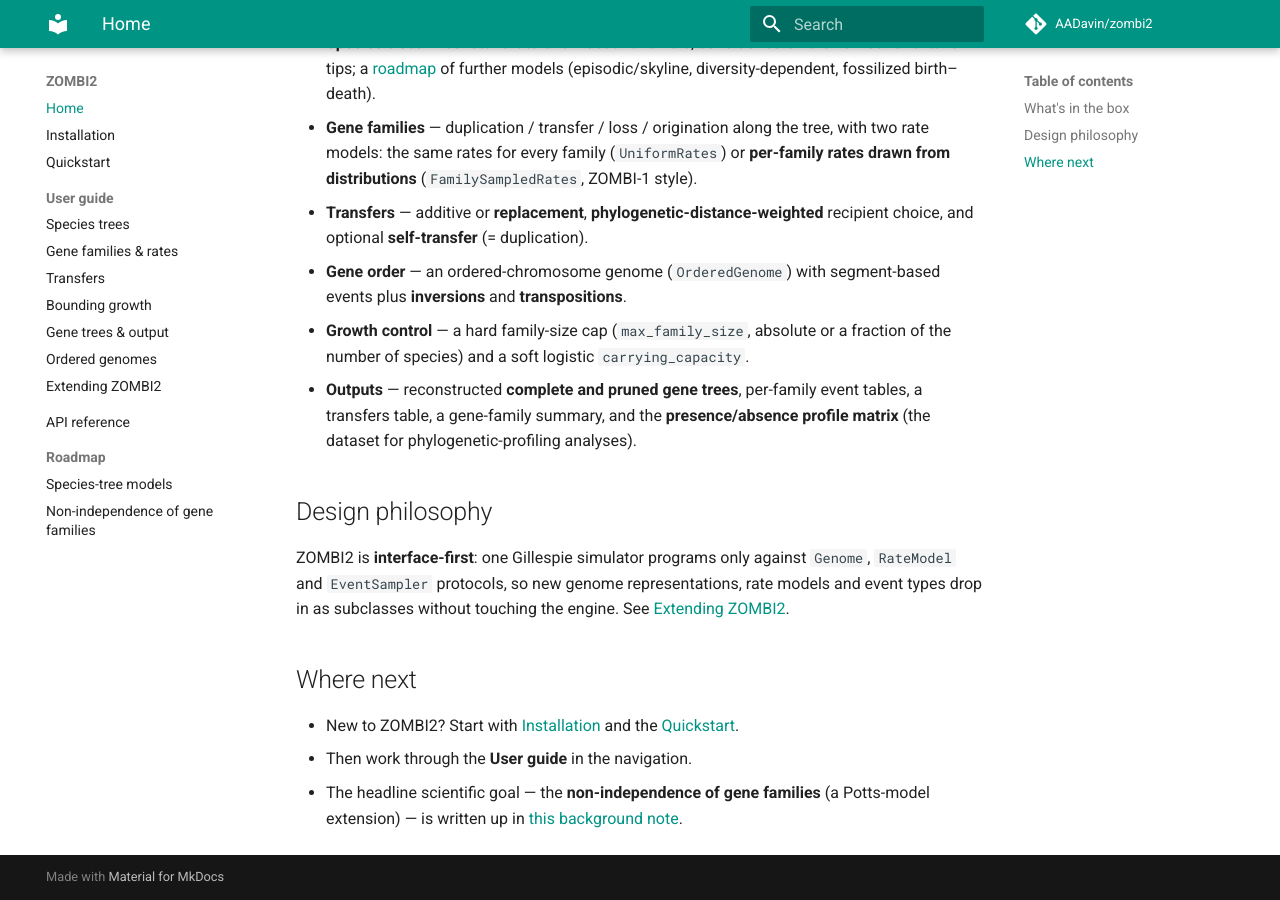
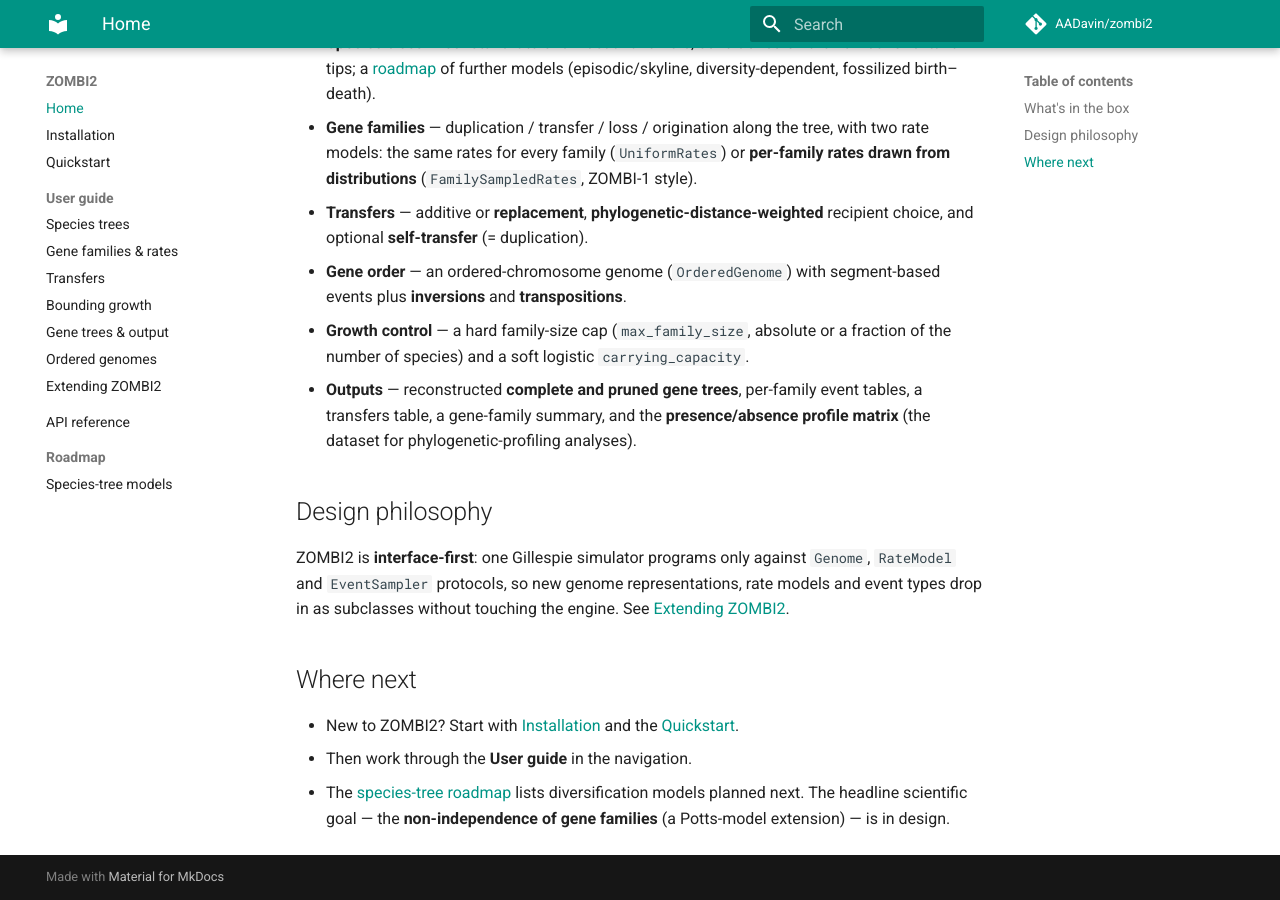
Before and after one commit to AADavin/zombi2, an MkDocs documentation site: the page built from docs/index.md, in a window 1280 px wide and 900 px high, scrolled down 668 px. Built offline with MkDocs 1.6.1 and Material for MkDocs 9.7.7, drawn with Linux system fonts in a browser that asks for light colours; comment, search, counter and statistics services are not loaded.

Commit message:
Remove private didactic PDF from the repository
The non-independence chalk-talk (docs/non_independence.pdf/.tex) is for private consumption; untrack it (kept locally, gitignored) and drop the docs page and nav entry that surfaced it. Note: the file remains in earlier git history — say the word if you want history scrubbed (a force-push).

Co-Authored-By: Claude Opus 4.8 <noreply@anthropic.com>

```diff
--- a/docs/index.md
+++ b/docs/index.md
@@ -53,5 +53,6 @@ event types drop in as subclasses without touching the engine. See
 - New to ZOMBI2? Start with [Installation](installation.md) and the
   [Quickstart](quickstart.md).
 - Then work through the **User guide** in the navigation.
-- The headline scientific goal — the **non-independence of gene families** (a Potts-model
-  extension) — is written up in [this background note](background.md).
+- The [species-tree roadmap](species_tree_models.md) lists diversification models planned
+  next. The headline scientific goal — the **non-independence of gene families** (a
+  Potts-model extension) — is in design.
--- a/mkdocs.yml
+++ b/mkdocs.yml
@@ -60,4 +60,3 @@ nav:
   - API reference: reference/api.md
   - Roadmap:
       - Species-tree models: species_tree_models.md
-      - Non-independence of gene families: background.md
```
Also changed, not shown: docs/background.md (deleted, +0 -29 lines), docs/guide/extending.md (+1 -1 lines), 1 other file.
